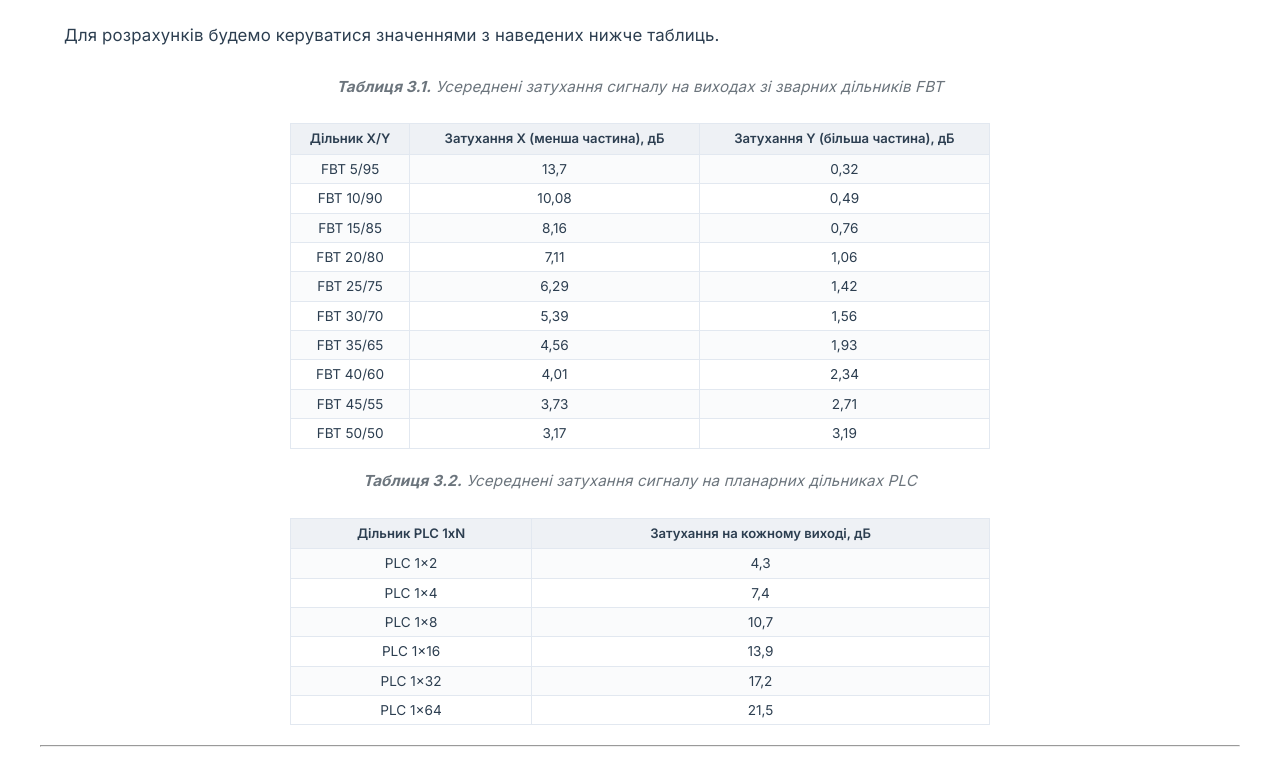
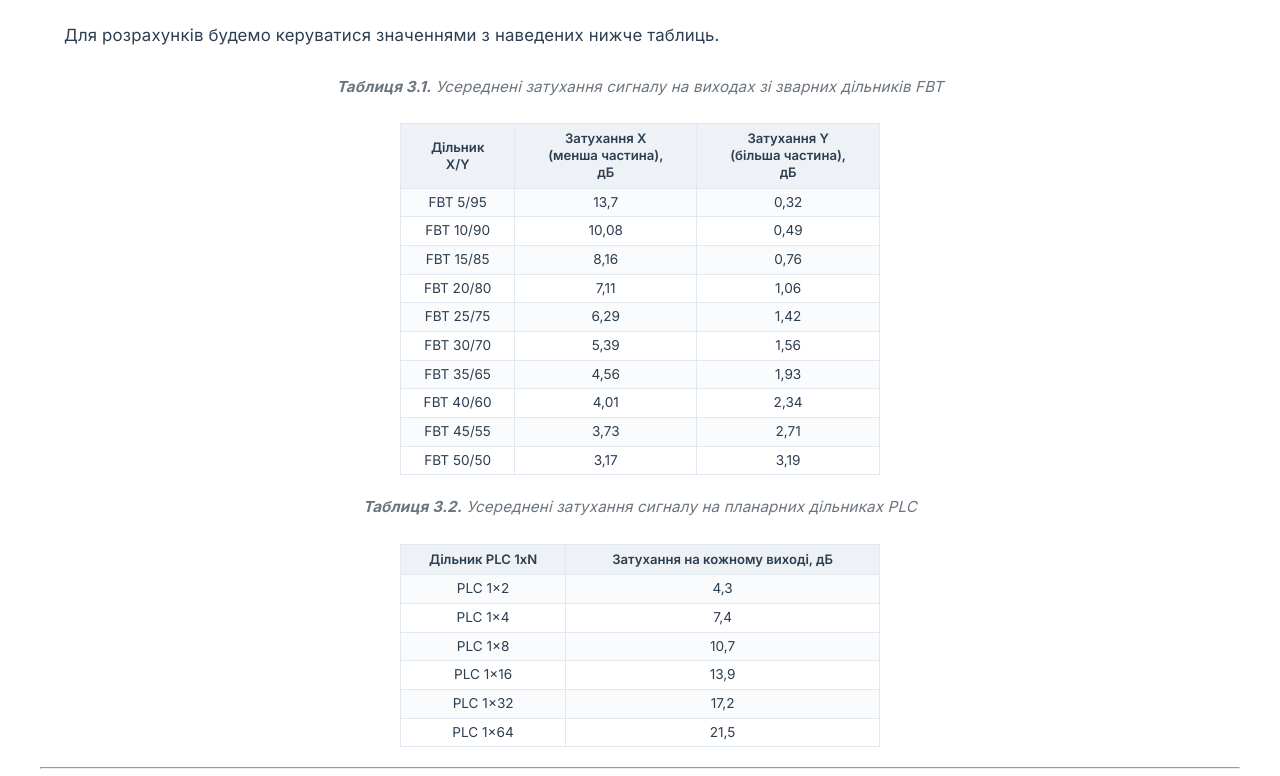
Before and after one commit to Shchensnevych/ksm-network-practice, a plain HTML site: page Lection3.html in a window 1280 px wide. Shown: the part 3235-4011 px from the top of the page. Drawn offline with Linux system fonts and the light colour scheme; a script that the page names is missing.

Commit message:
fix: spelling and table optimization

```diff
--- a/Lection3.html
+++ b/Lection3.html
@@ -152,9 +152,9 @@
 <div class="table-responsive table-narrow">
 <table class="sim-table">
   <tr>
-    <th>Дільник X/Y</th>
-    <th>Затухання X (менша частина), дБ</th>
-    <th>Затухання Y (більша частина), дБ</th>
+    <th>Дільник<br>X/Y</th>
+    <th>Затухання X<br>(менша частина),<br>дБ</th>
+    <th>Затухання Y<br>(більша частина),<br>дБ</th>
   </tr>
   <tr><td>FBT 5/95</td><td>13,7</td><td>0,32</td></tr>
   <tr><td>FBT 10/90</td><td>10,08</td><td>0,49</td></tr>
--- a/style.css
+++ b/style.css
@@ -130,14 +130,30 @@ li::marker {
 
 /* Вузькі довідкові таблиці (Таблиці 3.1, 3.2 тощо) */
 .table-narrow {
-  max-width: 700px;
+  max-width: 480px;
   margin: 0 auto 1.5rem;
+}
+
+.table-narrow .sim-table {
+  min-width: auto;
+}
+
+.table-narrow .sim-table th,
+.table-narrow .sim-table td {
+  white-space: normal;
+  line-height: 1.3;
 }
 
 /* Середні таблиці (BOM, специфікації) */
 .table-medium {
-  max-width: 900px;
+  max-width: 100%;
   margin: 0 auto 1.5rem;
+}
+
+.table-medium .sim-table {
+  width: auto;
+  min-width: auto;
+  margin: 0 auto;
 }
 
 /* Таблиці */
@@ -154,7 +170,7 @@ li::marker {
   margin: 0;
   font-size: 0.85rem;
   line-height: 1.35;
-  min-width: 600px;
+  min-width: 950px;
 }
 
 .sim-table th {
@@ -164,7 +180,7 @@ li::marker {
   font-weight: 600;
   text-align: center;
   font-size: 0.82rem;
-  white-space: nowrap;
+  white-space: nowrap; /* для таблиць розрахунків — без переносу */
 }
 
 .sim-table td {
@@ -172,6 +188,7 @@ li::marker {
   border: 1px solid var(--border-color);
   vertical-align: middle;
   text-align: center;
+  white-space: nowrap;
 }
 
 .sim-table tr:nth-child(even) td {
```
